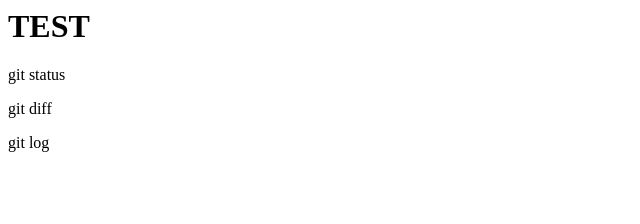
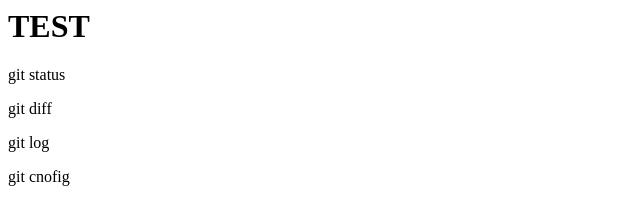
Before and after one commit to milkymellmilky/git_tutorial, a plain HTML site: page index.html in a window 1280 px wide. Shown: the full height of the page, 0-640 px from the left. Drawn offline with Linux system fonts and the light colour scheme.

```diff
--- a/index.html
+++ b/index.html
@@ -2,3 +2,4 @@
 <p>git status</p>
 <p>git diff</p>
 <p>git log</p>
+<p>git cnofig</p>
```
